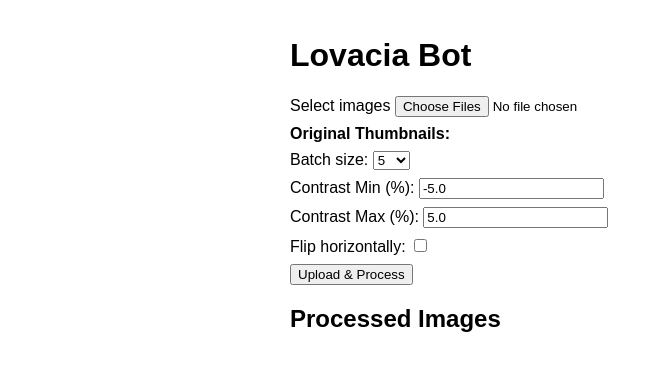
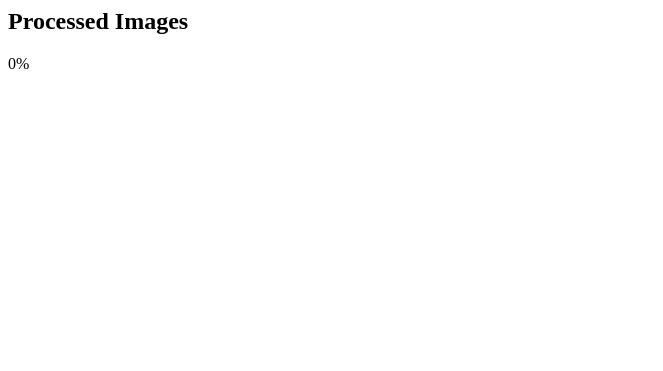
Before and after one commit to BrandonM01/lovacia-live, a FastAPI app: page / in a window 1280 px wide. Shown: the top 371 px of the page, without its empty margins (0-663 px from the left). Run offline with FastAPI, Linux system fonts and the light colour scheme.

Commit message:
Update index.html

```diff
--- a/templates/index.html
+++ b/templates/index.html
@@ -1,133 +1,14 @@
-<!DOCTYPE html>
-<html lang="en">
-<head>
-  <meta charset="UTF-8">
-  <title>Lovacia Bot</title>
-  <style>
-    body { max-width:700px; margin:auto; font-family:sans-serif; padding:1rem }
-    label { display:block; margin:0.5rem 0 }
-    img.thumb { width:100px; margin:0.25rem; border:1px solid #ccc }
-    #progressContainer { margin:1rem 0; display:none }
-    #bar { width:100%; height:1rem; background:#eee; border-radius:4px; overflow:hidden }
-    #barInner { height:100%; width:0; background:#4a90e2; transition:width 0.2s }
-    #eta { font-size:0.9rem; color:#666 }
-    #batchDownload { display:none; margin-top:1rem }
-  </style>
-</head>
-<body>
-  <h1>Lovacia Bot</h1>
-  <form id="uploadForm" enctype="multipart/form-data">
-    <label>Select images
-      <input type="file" id="fileInput" name="files" multiple required>
-    </label>
-    <div id="origPreview"><strong>Original Thumbnails:</strong></div>
+  <!-- … up above … -->
 
-    <label>Batch size:
-      <select name="count">
-        <option>5</option><option>10</option><option>25</option><option>50</option>
-      </select>
-    </label>
-    <label>Contrast Min (%):
-      <input type="number" name="contrast_min" value="-5.0" step="0.1">
-    </label>
-    <label>Contrast Max (%):
-      <input type="number" name="contrast_max" value="5.0" step="0.1">
-    </label>
-    <label>Flip horizontally:
-      <input type="checkbox" name="flip">
-    </label>
+  <h2>Processed Images</h2>
 
-    <button type="submit" id="uploadBtn">Upload &amp; Process</button>
-  </form>
-
-  <div id="progressContainer">
-    <div id="bar"><div id="barInner"></div></div>
-    <div id="eta"></div>
+  <!-- ETA‐progress bar -->
+  <div class="progress mb-3">
+    <div id="progressBar" class="progress-bar" role="progressbar" style="width: 0%">0%</div>
   </div>
 
-  <h2>Processed Images</h2>
-  <div id="imagePreview"></div>
-  <a id="batchDownload" href="#" download>Download All Variations (ZIP)</a>
-
-  <script>
-    const fileInput = document.getElementById("fileInput");
-    const origPreview = document.getElementById("origPreview");
-    fileInput.onchange = ()=> {
-      origPreview.innerHTML = "<strong>Original Thumbnails:</strong>";
-      Array.from(fileInput.files).forEach(f=>{
-        let img = document.createElement("img");
-        img.src = URL.createObjectURL(f);
-        img.className = "thumb";
-        origPreview.appendChild(img);
-      });
-    };
-
-    const form  = document.getElementById("uploadForm");
-    const barC  = document.getElementById("progressContainer");
-    const inner = document.getElementById("barInner");
-    const eta   = document.getElementById("eta");
-    const prev  = document.getElementById("imagePreview");
-    const zipA  = document.getElementById("batchDownload");
-
-    form.onsubmit = e=>{
-      e.preventDefault();
-      prev.innerHTML = "";
-      inner.style.width = "0%";
-      eta.textContent = "";
-      zipA.style.display = "none";
-      barC.style.display = "block";
-      document.getElementById("uploadBtn").disabled = true;
-
-      // SSE connection on the POST
-      const data = new FormData(form);
-      const es = new EventSource("/upload?" + new URLSearchParams(), {
-        // note: most browsers don't allow POST for EventSource; if you hit CORS, switch to GET+query-string
-      });
-
-      // manually POST the form via fetch and then pipe its SSE back...
-      fetch("/upload", { method:"POST", body:data })
-        .then(r=>r.body.getReader())
-        .then(reader=>{
-          const decoder = new TextDecoder(), chunkBuf = [];
-          function read() {
-            reader.read().then(({value,done})=>{
-              if(done) return;
-              chunkBuf.push(decoder.decode(value));
-              const s = chunkBuf.join("").split(/\r?\n\r?\n/);
-              s.slice(0,-1).forEach(block=>{
-                block.split(/\r?\n/).forEach(line=>{
-                  if(!line) return;
-                  const [prefix,rest] = line.split(":",2);
-                  if(prefix==="event" && rest.trim()==="progress") currentEvent="progress";
-                  if(prefix==="data"){
-                    const payload = JSON.parse(rest.slice(1));
-                    if(currentEvent==="progress"){
-                      inner.style.width = payload.percent+"%";
-                      eta.textContent = "ETA: "+payload.eta+"s";
-                      let img=document.createElement("img");
-                      img.src=payload.last_image;
-                      img.className="thumb";
-                      prev.appendChild(img);
-                    }
-                    if(currentEvent==="complete"){
-                      barC.style.display="none";
-                      zipA.href = payload.batch;
-                      zipA.style.display="block";
-                      document.getElementById("uploadBtn").disabled = false;
-                    }
-                  }
-                });
-              });
-              read();
-            });
-          }
-          read();
-        })
-        .catch(err=>{
-          console.error(err);
-          document.getElementById("uploadBtn").disabled = false;
-        });
-    }
-  </script>
-</body>
-</html>
+  <div id="imagePreview" class="d-flex flex-wrap gap-2"></div>
+  <div class="mt-3">
+    <button id="downloadSelected" class="btn btn-success me-2" style="display:none">Download Selected</button>
+    <a id="batchDownload" class="btn btn-secondary" href="#" download style="display:none">Download All Variations (ZIP)</a>
+  </div>
```
